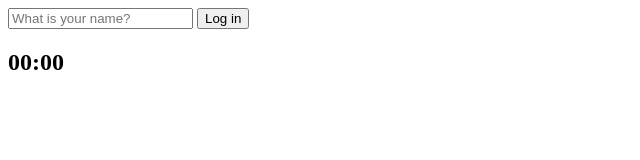
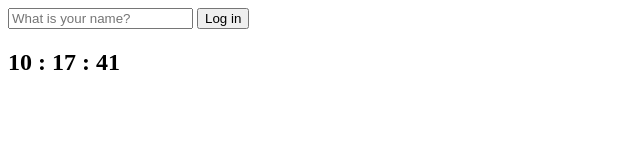
Before and after one commit to hcmhcs/momentum, a plain HTML site: page index.html in a window 1280 px wide. Shown: the full height of the page, 0-640 px from the left. Drawn offline with Linux system fonts and the light colour scheme.

Commit message:
timeout and Date Object

```diff
--- a/index.html
+++ b/index.html
@@ -17,7 +17,7 @@
       />
       <input type="submit" value="Log in" />
     </form>
-    <h2 id="clock">00:00</h2>
+    <h2 id="clock">00:00:00</h2>
     <h1 id="greeting" class="hidden"></h1>
     <script src="js/greeting.js"></script>
     <script src="js/clock.js"></script>
--- a/js/clock.js
+++ b/js/clock.js
@@ -1,7 +1,8 @@
 const clock = document.querySelector("h2#clock");
 
-function sayHello() {
-  console.log("hello");
+function getClock() {
+  const date = new Date();
+  clock.innerText = `${date.getHours()} : ${date.getMinutes()} : ${date.getSeconds()}`;
 }
-
-setInterval(sayHello, 5000);
+getClock(); //웹사이트 로딩 후 1초뒤 실행이 아니라 바로 실행되도록
+setInterval(getClock, 1000);
```
Also changed, not shown: 1 other file.
